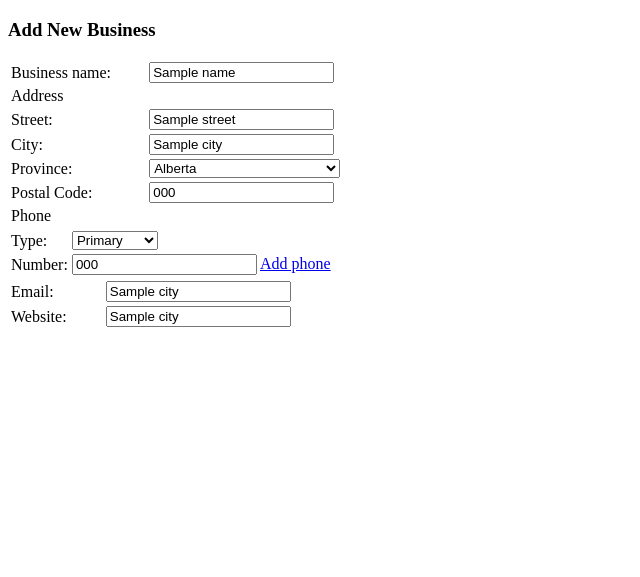
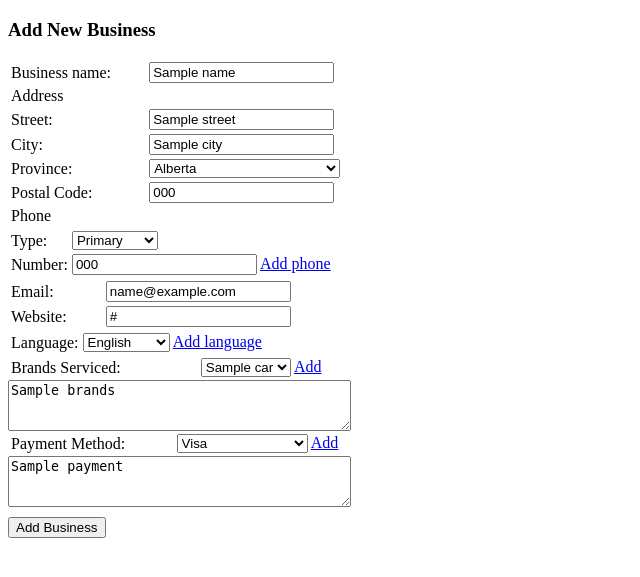
Before and after one commit to kredar/mechbid, a Python web app: template templates/new_business.html in a window 1280 px wide. Shown: the top 577 px of the page, without its empty margins (0-640 px from the left). Run offline with Jinja, Linux system fonts and the light colour scheme; the template is opened without the code that fills it: most values are stand-ins (such as "Sample title", 1, 10 or a date in 2020).

Commit message:
Added fields to new_business

```diff
--- a/admin_handlers.py
+++ b/admin_handlers.py
@@ -23,6 +23,8 @@ from google.appengine.api import users
 from google.appengine.ext.deferred import defer
 from google.appengine.ext import ndb
 from google.appengine.api import search
+
+car_brands = ["Acura","Aston Martin","Audi","Bentley","BMW","Buick","Cadillac","Chevrolet","Chrysler","Dodge","Ferrari","Fiat","Ford","GMC","Honda","Hyundai","Infiniti","Jaguar","Jeep","Kia","Lamborghini","Land Rover","Lexus","Lincoln","Lotus","Maserati","Maybach","Mazda","Mercedes-Benz","MINI","Mitsubishi","Nissan","Porsche","Ram","Rolls-Royce","Scion","smart","Subaru","Suzuki","Toyota","Volkswagen","Volvo"]
 
 
 def reinitAll(sample_data=True):
@@ -146,7 +148,7 @@ class CreateBusinessHandler(BaseHandler):
     and its associated indexed document."""
 
     def get(self):
-        self.render("new_business.html")
+        self.render("new_business.html", car_brands=car_brands)
 
     def post(self):
         name = self.request.get('name')
--- a/templates/new_business.html
+++ b/templates/new_business.html
@@ -5,13 +5,15 @@
 <title>Add New Business</title>
 <script language="javascript">
 phones = 1;
+lang = 1;
+
 function addPhone() {
 if (phones != 3) {
 phones += 1;
 document.getElementById('phone_number').innerHTML +=  "<table>"+
         "<tr><td><label for='type'>Type:</label>"+
             "</td><td><div class='input'>"+
-                "<select name='phone"+phones+"' value=''>"+
+                "<select name='phone_type"+phones+"' value=''>"+
                 "<option value='fax'>Fax</option>"+
                 "<option value='secondary'>Secondary</option>"+
                 "</select>"+
@@ -19,7 +21,7 @@ document.getElementById('phone_number').innerHTML +=  "<table>"+
             "<label for='phone'>Number:</label>"+
             "</td><td>"+
             "<div class='input'>"+
-                "<input type='text' name='phone' value='' />  "+
+                "<input type='text' name='phone_number"+phones+"' value='' />  "+
             "</div>"+
             "</td>"+
         "</tr>"+
@@ -27,8 +29,52 @@ document.getElementById('phone_number').innerHTML +=  "<table>"+
 
 } else {
 document.getElementById('phone_number').innerHTML += "<br />Only 3 phones allowed.";
-document.getElementById('add').disabled=true;
+document.getElementById('add_phone').disabled=true;
 }
+}
+
+function addLanguage() {
+if (lang != 5) {
+lang += 1;
+document.getElementById('language').innerHTML +=  "<table>"+
+        "<tr>"+
+            "<td>"+
+            "<label for='type'>Language:</label>"+
+            "</td><td>"+
+            "<div class='input'>"+
+                "<select name='language"+lang+"' value=''> "+
+                "<option value='English'>English</option>  "+
+                "<option value='French'>French</option>"+
+                "<option value='Russian'>Russian</option>"+
+                "<option value='Cantonese'>Cantonese</option>"+
+                "<option value='Ukrainian'>Ukrainian</option>"+
+                "<option value='Hebrew'>Hebrew</option>"+
+                "<option value='German'>German</option>"+
+                "<option value='Farsi'>Farsi</option>"+
+                "<option value='Italian'>Italian</option>"+
+                "</select>"+
+            "</div>"+
+            "</td>"+
+        "</tr>"+
+        "</table>";
+
+} else {
+document.getElementById('language').innerHTML += "<br />Only 5 languages allowed.";
+document.getElementById('add_lang').disabled=true;
+}
+}
+function addBrand() {
+    if(document.getElementById('brnds').value == '')
+        {document.getElementById('brnds').value = document.getElementById('select_brand').value;}
+    else
+        {document.getElementById('brnds').value = document.getElementById('brnds').value+','+document.getElementById('select_brand').value;}
+}
+
+function addPayment() {
+    if(document.getElementById('pymnt').value == '')
+        {document.getElementById('pymnt').value = document.getElementById('select_payment').value;}
+    else
+        {document.getElementById('pymnt').value = document.getElementById('pymnt').value+','+document.getElementById('select_payment').value;}
 }
 </script>
 
@@ -130,7 +176,7 @@ document.getElementById('add').disabled=true;
             <label for="type">Type:</label>
             </td><td>
             <div class="input">
-                <select name="phone" value="{{phone}}">
+                <select name="phone_type" value="{{phone}}">
                 <option value="primary">Primary</option>
                 <option value="fax">Fax</option>
                 <option value="secondary">Secondary</option>
@@ -143,8 +189,8 @@ document.getElementById('add').disabled=true;
             <label for="phone">Number:</label>
             </td><td>
             <div class="input">
-                <input type="text" name="phone" value="{{phone}}" />
-                <a href="#" onclick="addPhone()" id="add">Add phone</a>
+                <input type="text" name="phone_number" value="{{phone}}" />
+                <a href="#" onclick="addPhone()" id="add_phone">Add phone</a>
             </div>
 
             </td>
@@ -158,7 +204,7 @@ document.getElementById('add').disabled=true;
             <label for="name">Email:</label>
             </td><td>
             <div class="input">
-                <input type="text" name="email" value="{{city}}" />
+                <input type="text" name="email" value="{{email}}" />
             </div>
             </td>
         </tr>
@@ -168,8 +214,87 @@ document.getElementById('add').disabled=true;
             <label for="name">Website:</label>
             </td><td>
             <div class="input">
-                <input type="text" name="website" value="{{city}}" />
+                <input type="text" name="website" value="{{website}}" />
             </div>
+            </td>
+        </tr>
+        </table>
+
+        <div id="language">
+        <table>
+        <tr>
+            <td>
+            <label for="type">Language:</label>
+            </td><td>
+            <div class="input">
+                <select name="language" value="{{language}}">
+                <option value="English">English</option>
+                <option value="French">French</option>
+                <option value="Russian">Russian</option>
+                <option value="Cantonese">Cantonese</option>
+                <option value="Ukrainian">Ukrainian</option>
+                <option value="Hebrew">Hebrew</option>
+                <option value="German">German</option>
+                <option value="Farsi">Farsi</option>
+                <option value="Italian">Italian</option>
+                </select>
+                <a href="#" onclick="addLanguage()" id="add_lang">Add language</a>
+            </div>
+            </td>
+        </tr>
+        </table>
+        </div>
+
+        <table border="0" width="400px">
+        <tr>
+            <td>
+               <label for="type">Brands Serviced:</label>
+            </td><td>
+               <div class="input">
+                <select id="select_brand" name="brand" value="{{brand}}">
+                {% for car in car_brands %}
+                <option value="{{ car }}">{{ car }}</option>
+                {% endfor %}
+                </select>
+                 <a href="#" onclick="addBrand()" id="add_brand">Add</a>
+            </div>
+            </td>
+        </tr>
+        </table>
+
+             <div class="input">
+                <textarea id="brnds" name="brands" rows="3" cols="40">{{brands}}</textarea>
+            </div>
+
+    <table border="0" width="400px">
+        <tr>
+            <td>
+               <label for="type">Payment Method:</label>
+            </td><td>
+               <div class="input">
+                <select id="select_payment" name="payment" value="{{language}}">
+                <option value="Visa">Visa</option>
+                <option value="Amex">American Express</option>
+                <option value="Debit">Debit</option>
+                <option value="Cheques">Cheques</option>
+                <option value="Cash">Cash</option>
+                </select>
+                 <a href="#" onclick="addPayment()" id="add_payment">Add</a>
+            </div>
+            </td>
+        </tr>
+        </table>
+
+             <div class="input">
+                <textarea id="pymnt" name="payment" rows="3" cols="40">{{payment}}</textarea>
+            </div>
+
+        <table>
+        <tr>
+            <td>
+
+            </td><td>
+
             </td>
         </tr>
         <tr>
@@ -180,15 +305,8 @@ document.getElementById('add').disabled=true;
             </td>
         </tr>
 
-        <tr>
-            <td>
-
-            </td><td>
-
-            </td>
-        </tr>
-
        </table>
+    <input type="submit" value="Add Business">
     </form>
 
 </body>
```
Also changed, not shown: business_db.py (+5 -2 lines).
